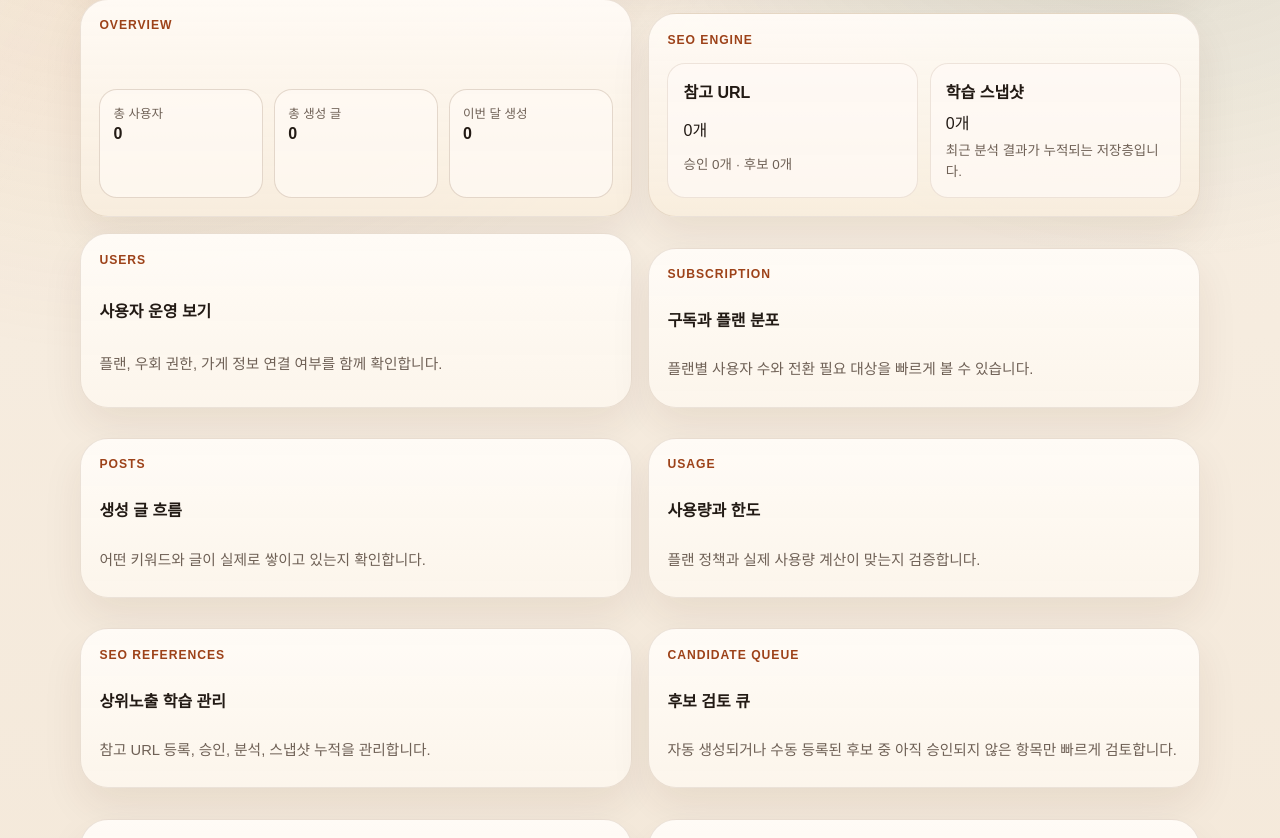
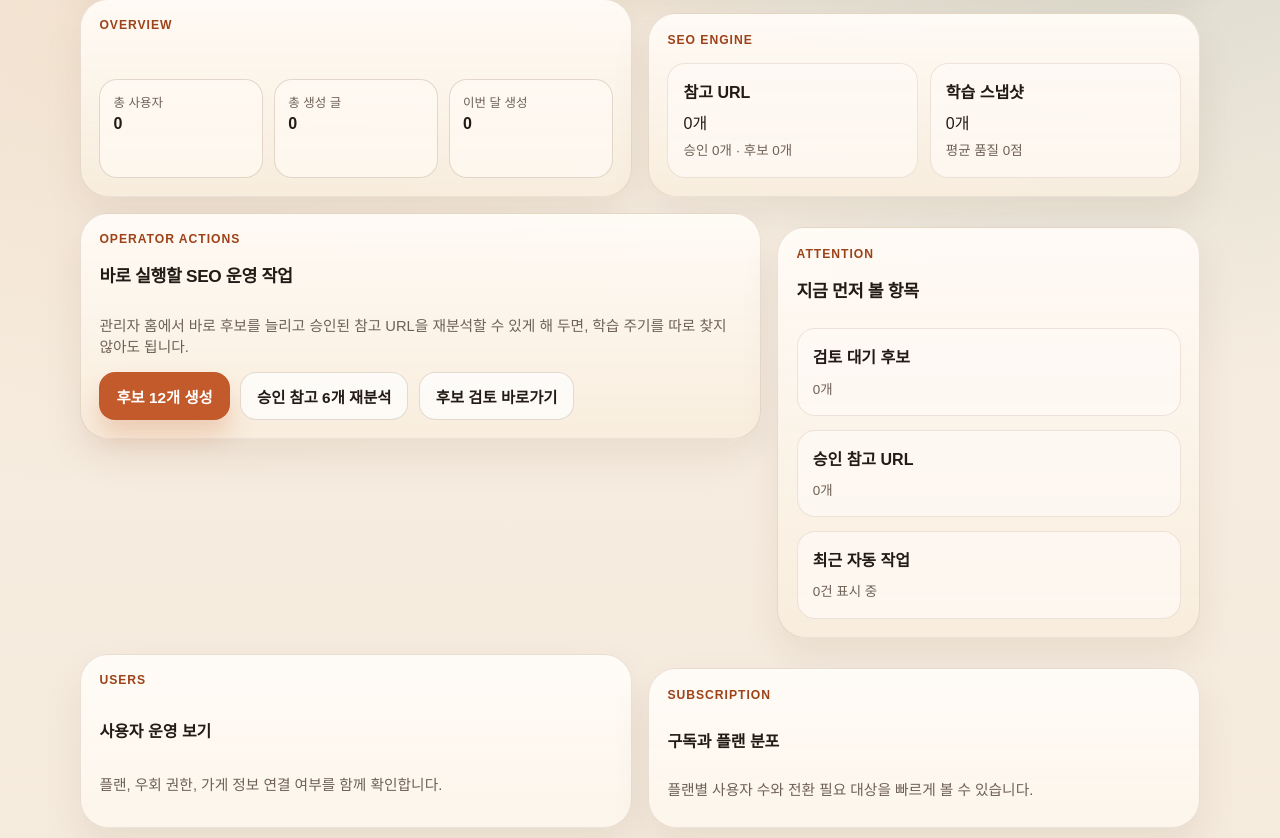
Before and after one commit to withark/BLBI, a Next.js app: page /admin in a window 1280 px wide. Shown: the part 512-1350 px from the top of the page. Built offline with nearby package versions, Linux system fonts and the light colour scheme.

Commit message:
Tighten admin SEO operating actions

```diff
--- a/app/admin/page.tsx
+++ b/app/admin/page.tsx
@@ -1,4 +1,6 @@
 import Link from "next/link";
+
+import { analyzeApprovedSeoReferencesAction, generateSeoCandidatesAction } from "@/app/admin/actions";
 
 import { getAdminStats, listAdminJobs, listSeoReferences, listSeoSnapshots } from "@/lib/store/db";
 
@@ -21,6 +23,9 @@ export default async function AdminPage(): Promise<React.ReactNode> {
     listAdminJobs(8)
   ]);
   const approvedSeoCount = seoReferences.filter((item) => item.status === "approved").length;
+  const candidateSeoCount = seoReferences.filter((item) => item.status === "candidate").length;
+  const averageSeoQuality =
+    seoSnapshots.length === 0 ? 0 : Math.round(seoSnapshots.reduce((sum, snapshot) => sum + snapshot.qualityScore, 0) / seoSnapshots.length);
 
   return (
     <div className="page-stack">
@@ -54,10 +59,54 @@ export default async function AdminPage(): Promise<React.ReactNode> {
             <div className="compact-card">
               <strong>학습 스냅샷</strong>
               <div>{stats.seoSnapshotCount}개</div>
-              <div className="meta-line">최근 분석 결과가 누적되는 저장층입니다.</div>
+              <div className="meta-line">평균 품질 {averageSeoQuality}점</div>
             </div>
           </div>
         </article>
+      </section>
+
+      <section className="two-column">
+        <section className="card section-stack tone-surface">
+          <span className="eyebrow">Operator Actions</span>
+          <h2 className="section-title">바로 실행할 SEO 운영 작업</h2>
+          <p className="help">관리자 홈에서 바로 후보를 늘리고 승인된 참고 URL을 재분석할 수 있게 해 두면, 학습 주기를 따로 찾지 않아도 됩니다.</p>
+          <div className="inline-actions">
+            <form action={generateSeoCandidatesAction}>
+              <input type="hidden" name="limit" value="12" />
+              <button type="submit" className="btn btn-primary">
+                후보 12개 생성
+              </button>
+            </form>
+            <form action={analyzeApprovedSeoReferencesAction}>
+              <input type="hidden" name="limit" value="6" />
+              <button type="submit" className="btn btn-secondary">
+                승인 참고 6개 재분석
+              </button>
+            </form>
+            <Link href="/admin/seo-references/candidates" className="btn btn-secondary">
+              후보 검토 바로가기
+            </Link>
+          </div>
+        </section>
+
+        <section className="card section-stack tone-surface">
+          <span className="eyebrow">Attention</span>
+          <h2 className="section-title">지금 먼저 볼 항목</h2>
+          <div className="history-list">
+            <article className="compact-card history-card">
+              <strong>검토 대기 후보</strong>
+              <div className="meta-line">{candidateSeoCount}개</div>
+            </article>
+            <article className="compact-card history-card">
+              <strong>승인 참고 URL</strong>
+              <div className="meta-line">{approvedSeoCount}개</div>
+            </article>
+            <article className="compact-card history-card">
+              <strong>최근 자동 작업</strong>
+              <div className="meta-line">{adminJobs.length}건 표시 중</div>
+            </article>
+          </div>
+        </section>
       </section>
 
       <section className="admin-overview-grid">
```
Also changed, not shown: app/admin/seo-learning/page.tsx (+61 -0 lines).
